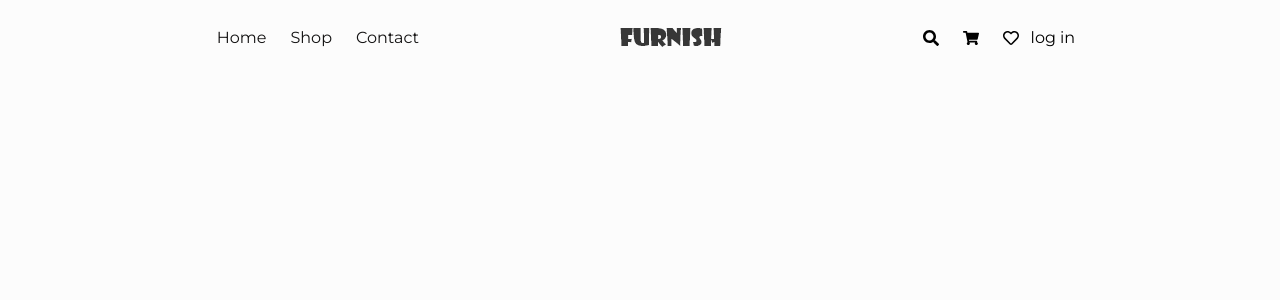
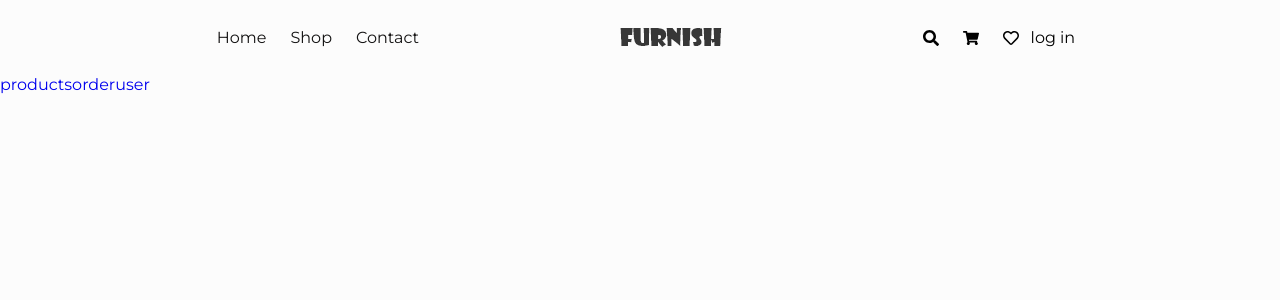
Before and after one commit to adnan172203/furnish-ecommerce, a React (Create React App) app in the folder client/: page /dashboard in a window 1280 px wide. Shown: the top 300 px of the page. Built offline with nearby package versions, Linux system fonts and the light colour scheme.

Commit message:
added dashboard page and admin navigatin component

```diff
--- a/client/src/App.js
+++ b/client/src/App.js
@@ -2,6 +2,7 @@ import React, { useEffect } from 'react';
 import { Switch, Route } from 'react-router-dom';
 import Header from './components/header/header';
 import Shop from './pages/shop/shop';
+import Dashboard from './pages/dashboard/dashboard';
 import './App.css';
 
 function App() {
@@ -10,6 +11,7 @@ function App() {
       <Header />
       <Switch>
         <Route exact path='/shop' component={Shop} />
+        <Route exact path='/dashboard' component={Dashboard} />
       </Switch>
     </div>
   );
--- /dev/null
+++ b/client/src/components/admin-nav/admin-nav.js
@@ -0,0 +1,22 @@
+import React from 'react';
+import { Link } from 'react-router-dom';
+
+const AdminNav = () => {
+  return (
+    <div class='admin-nav'>
+      <ul>
+        <Link to='/products'>
+          <i class='fas fa-shopping-bag'></i>products
+        </Link>
+        <Link to='/order'>
+          <i class='fas fa-truck'></i>order
+        </Link>
+        <Link to='/user'>
+          <i class='fas fa-users'></i>user
+        </Link>
+      </ul>
+    </div>
+  );
+};
+
+export default AdminNav;
--- /dev/null
+++ b/client/src/pages/dashboard/dashboard.js
@@ -0,0 +1,12 @@
+import React from 'react';
+import AdminNav from '../../components/admin-nav/admin-nav';
+
+const Dashboard = () => {
+  return (
+    <div className='admin-body'>
+      <AdminNav />
+    </div>
+  );
+};
+
+export default Dashboard;
```
Also changed, not shown: client/src/pages/dashboard/dashboard.css (added).
